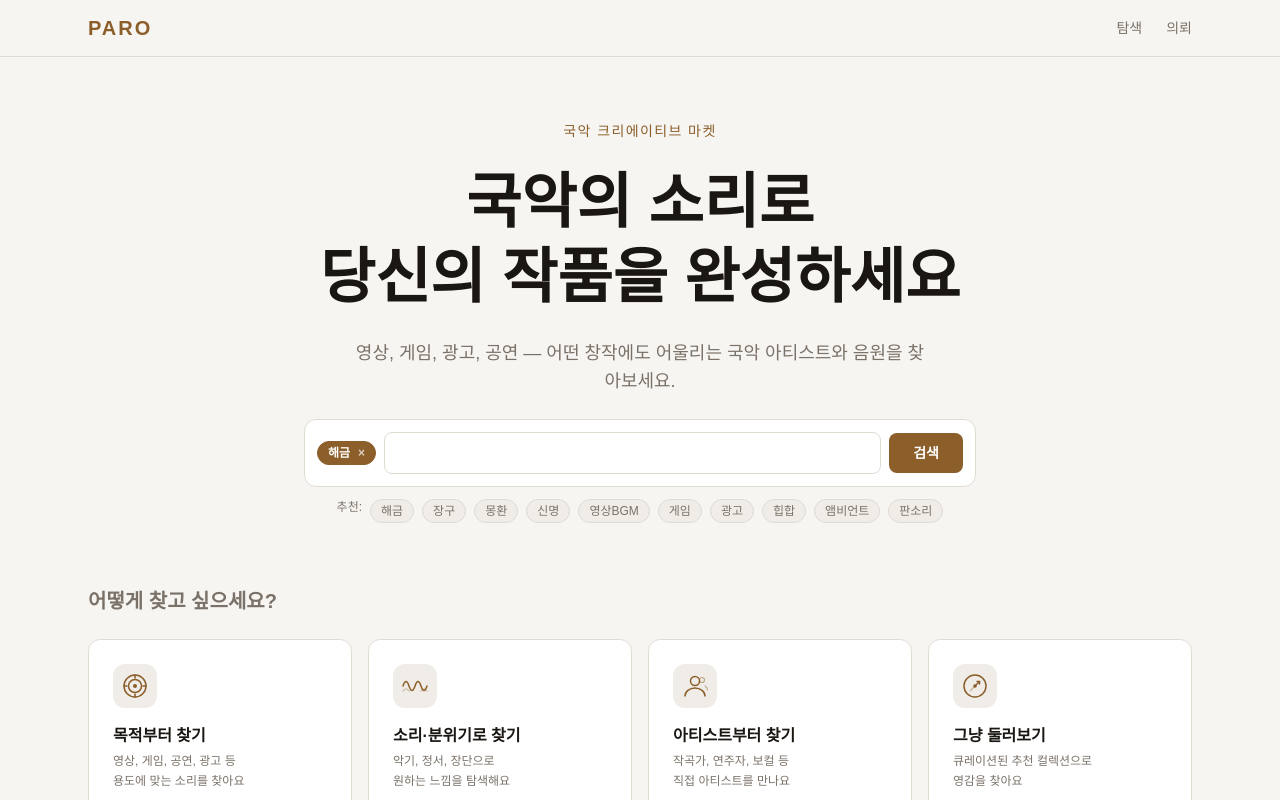
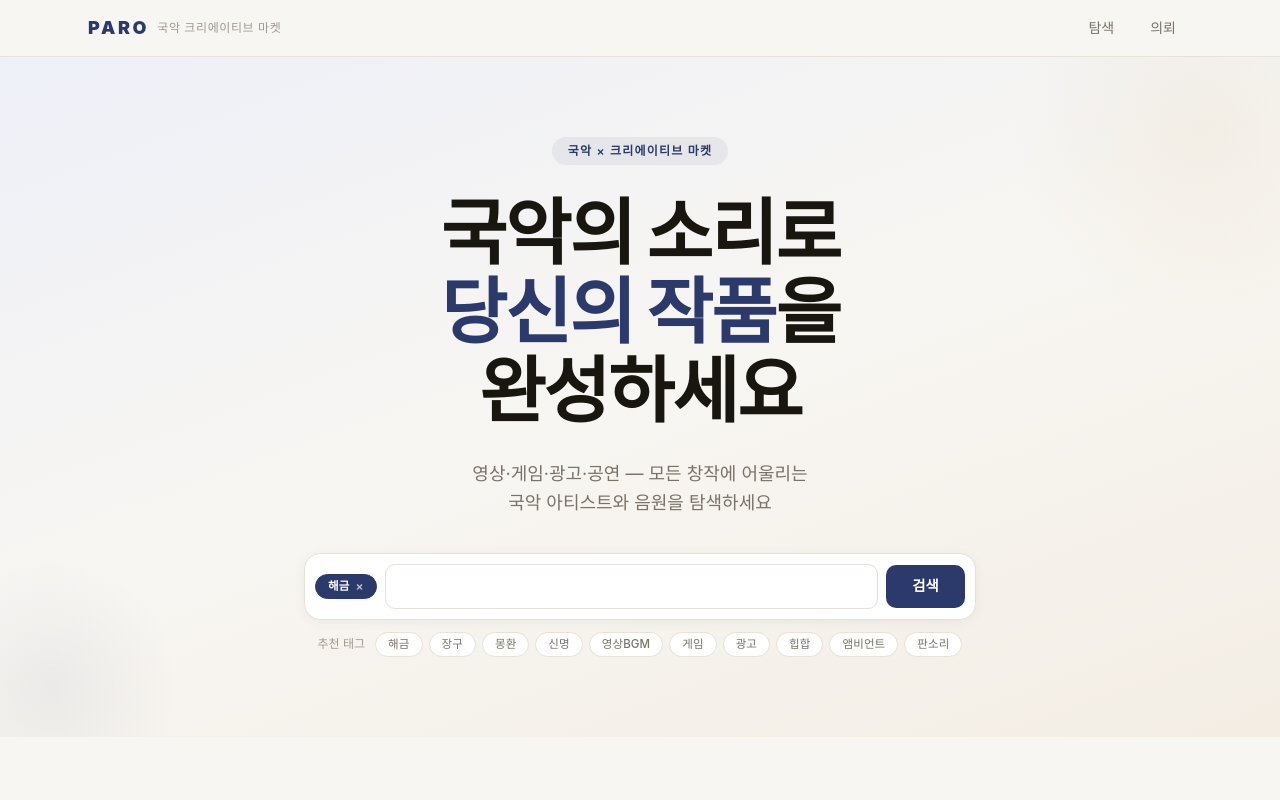
Before and after one commit to hohan6614-ship-it/paro-app, a Next.js app: page / in a window 1280 px wide. Both pictures are taken after a click on the button "해금". Shown: the top 800 px of the page. Built offline with nearby package versions, Linux system fonts and the light colour scheme; no server answers; the database is empty.

Commit message:
design: 전체 UI 재구성 — 인디고/금빛 색감, SVG 카드, 히어로 그라디언트

```diff
--- a/app/globals.css
+++ b/app/globals.css
@@ -1,41 +1,50 @@
 @import "tailwindcss";
 
 :root {
-  --bg: #f7f5f2;
-  --surface: #ffffff;
-  --surface2: #f0ede8;
-  --border: #e0dbd3;
-  --accent: #8b5e2a;
-  --accent2: #a87040;
-  --text: #1a1612;
-  --muted: #7a7268;
+  --bg:       #f8f6f2;
+  --surface:  #ffffff;
+  --surface2: #f1ede8;
+  --border:   #e6e1d9;
+  --accent:   #2b3a6b;       /* 딥 인디고 */
+  --accent2:  #3d4f8a;
+  --gold:     #b8914a;       /* 금빛 포인트 */
+  --gold2:    #d4a85a;
+  --text:     #18160f;
+  --muted:    #7a7268;
+  --muted2:   #a09890;
 }
+
+* { box-sizing: border-box; }
 
 body {
   background-color: var(--bg);
   color: var(--text);
-  font-family: 'Pretendard', 'Apple SD Gothic Neo', sans-serif;
+  font-family: 'Pretendard', 'Apple SD Gothic Neo', -apple-system, sans-serif;
+  -webkit-font-smoothing: antialiased;
 }
 
+/* ── 태그 ── */
 .tag {
   display: inline-flex;
   align-items: center;
-  padding: 2px 10px;
+  padding: 3px 12px;
   border-radius: 9999px;
-  font-size: 0.75rem;
+  font-size: 0.72rem;
+  font-weight: 500;
+  letter-spacing: 0.01em;
   border: 1px solid var(--border);
   color: var(--muted);
-  background: var(--surface2);
+  background: var(--surface);
   cursor: pointer;
   transition: all 0.15s;
   user-select: none;
+  white-space: nowrap;
 }
-
 .tag:hover {
   border-color: var(--accent);
   color: var(--accent);
+  background: #eef0f8;
 }
-
 .tag.active {
   background: var(--accent);
   border-color: var(--accent);
@@ -43,59 +52,71 @@ body {
   font-weight: 600;
 }
 
+/* ── 카드 ── */
 .card {
   background: var(--surface);
   border: 1px solid var(--border);
-  border-radius: 12px;
+  border-radius: 14px;
   overflow: hidden;
-  transition: border-color 0.15s, box-shadow 0.15s;
+  transition: box-shadow 0.2s, border-color 0.2s, transform 0.15s;
+}
+.card:hover {
+  border-color: #c8c0b4;
+  box-shadow: 0 4px 24px rgba(0,0,0,0.07);
+  transform: translateY(-1px);
 }
 
-.card:hover {
-  border-color: var(--accent);
-  box-shadow: 0 2px 16px rgba(139, 94, 42, 0.08);
-}
-
+/* ── 버튼 ── */
 .btn-primary {
   background: var(--accent);
   color: #ffffff;
   font-weight: 700;
-  padding: 10px 24px;
-  border-radius: 8px;
-  transition: background 0.15s;
+  font-size: 0.9rem;
+  padding: 11px 26px;
+  border-radius: 10px;
+  transition: background 0.15s, transform 0.1s;
+  letter-spacing: 0.01em;
 }
-
 .btn-primary:hover {
   background: var(--accent2);
+  transform: translateY(-1px);
 }
-
 .btn-outline {
-  border: 1px solid var(--border);
+  border: 1.5px solid var(--border);
   color: var(--muted);
-  padding: 10px 24px;
-  border-radius: 8px;
+  font-size: 0.9rem;
+  padding: 11px 26px;
+  border-radius: 10px;
   transition: all 0.15s;
 }
-
 .btn-outline:hover {
   border-color: var(--accent);
   color: var(--accent);
+  background: #eef0f8;
 }
 
+/* ── 폼 인풋 ── */
 input, textarea, select {
   background: var(--surface);
-  border: 1px solid var(--border);
+  border: 1.5px solid var(--border);
   color: var(--text);
-  border-radius: 8px;
-  padding: 10px 14px;
+  border-radius: 10px;
+  padding: 11px 15px;
+  font-size: 0.9rem;
   outline: none;
-  transition: border-color 0.15s;
+  transition: border-color 0.15s, box-shadow 0.15s;
+  width: 100%;
+}
+input:focus, textarea:focus, select:focus {
+  border-color: var(--accent);
+  box-shadow: 0 0 0 3px rgba(43,58,107,0.08);
+}
+input::placeholder, textarea::placeholder {
+  color: var(--muted2);
 }
 
-input:focus, textarea:focus, select:focus {
-  border-color: var(--accent);
+/* ── 구분선 ── */
+.divider {
+  border: none;
+  border-top: 1px solid var(--border);
 }
-
-input::placeholder, textarea::placeholder {
-  color: var(--muted);
-}
--- a/app/page.tsx
+++ b/app/page.tsx
@@ -4,24 +4,37 @@ import CollectionSection from '@/components/CollectionSection'
 
 export default function Home() {
   return (
-    <div className="max-w-6xl mx-auto px-6 py-16 flex flex-col gap-16">
-      <section className="flex flex-col items-center gap-6 text-center">
-        <p className="text-sm tracking-widest uppercase" style={{ color: 'var(--accent)' }}>
-          국악 크리에이티브 마켓
-        </p>
-        <h1 className="text-4xl md:text-6xl font-black leading-tight">
-          국악의 소리로<br />당신의 작품을 완성하세요
-        </h1>
-        <p className="text-lg max-w-xl" style={{ color: 'var(--muted)' }}>
-          영상, 게임, 광고, 공연 — 어떤 창작에도 어울리는 국악 아티스트와 음원을 찾아보세요.
-        </p>
-        <div className="w-full max-w-2xl">
-          <SearchBar />
+    <div className="flex flex-col">
+      {/* Hero */}
+      <section className="relative overflow-hidden">
+        {/* 배경 장식 */}
+        <div className="absolute inset-0 pointer-events-none" style={{ background: 'linear-gradient(160deg, #eef0f8 0%, #f8f6f2 50%, #f3ede4 100%)' }} />
+        <div className="absolute top-0 right-0 w-96 h-96 rounded-full pointer-events-none" style={{ background: 'radial-gradient(circle, rgba(184,145,74,0.08) 0%, transparent 70%)', transform: 'translate(30%, -30%)' }} />
+        <div className="absolute bottom-0 left-0 w-64 h-64 rounded-full pointer-events-none" style={{ background: 'radial-gradient(circle, rgba(43,58,107,0.06) 0%, transparent 70%)', transform: 'translate(-30%, 30%)' }} />
+
+        <div className="relative max-w-6xl mx-auto px-6 py-20 flex flex-col items-center gap-7 text-center">
+          <div className="flex items-center gap-2 px-4 py-1.5 rounded-full text-xs font-semibold tracking-widest uppercase" style={{ background: 'rgba(43,58,107,0.07)', color: 'var(--accent)' }}>
+            국악 × 크리에이티브 마켓
+          </div>
+          <h1 className="text-5xl md:text-7xl font-black leading-[1.1] tracking-tight">
+            국악의 소리로<br />
+            <span style={{ color: 'var(--accent)' }}>당신의 작품</span>을<br />
+            완성하세요
+          </h1>
+          <p className="text-base md:text-lg max-w-lg leading-relaxed" style={{ color: 'var(--muted)' }}>
+            영상·게임·광고·공연 — 모든 창작에 어울리는<br />국악 아티스트와 음원을 탐색하세요
+          </p>
+          <div className="w-full max-w-2xl mt-2">
+            <SearchBar />
+          </div>
         </div>
       </section>
 
-      <EntryCards />
-      <CollectionSection />
+      {/* 하단 섹션들 */}
+      <div className="max-w-6xl mx-auto px-6 pb-20 flex flex-col gap-20 w-full">
+        <EntryCards />
+        <CollectionSection />
+      </div>
     </div>
   )
 }
--- a/components/EntryCards.tsx
+++ b/components/EntryCards.tsx
@@ -3,105 +3,74 @@ import { useRouter } from 'next/navigation'
 
 function IconTarget() {
   return (
-    <svg width="28" height="28" viewBox="0 0 28 28" fill="none">
-      <circle cx="14" cy="14" r="11" stroke="currentColor" strokeWidth="1.5"/>
-      <circle cx="14" cy="14" r="6.5" stroke="currentColor" strokeWidth="1.5"/>
-      <circle cx="14" cy="14" r="2" fill="currentColor"/>
-      <line x1="14" y1="3" x2="14" y2="6" stroke="currentColor" strokeWidth="1.5" strokeLinecap="round"/>
-      <line x1="14" y1="22" x2="14" y2="25" stroke="currentColor" strokeWidth="1.5" strokeLinecap="round"/>
-      <line x1="3" y1="14" x2="6" y2="14" stroke="currentColor" strokeWidth="1.5" strokeLinecap="round"/>
-      <line x1="22" y1="14" x2="25" y2="14" stroke="currentColor" strokeWidth="1.5" strokeLinecap="round"/>
+    <svg width="22" height="22" viewBox="0 0 24 24" fill="none" stroke="currentColor" strokeWidth="1.6" strokeLinecap="round">
+      <circle cx="12" cy="12" r="9"/>
+      <circle cx="12" cy="12" r="4.5"/>
+      <circle cx="12" cy="12" r="1.5" fill="currentColor" stroke="none"/>
+      <line x1="12" y1="3" x2="12" y2="5.5"/>
+      <line x1="12" y1="18.5" x2="12" y2="21"/>
+      <line x1="3" y1="12" x2="5.5" y2="12"/>
+      <line x1="18.5" y1="12" x2="21" y2="12"/>
     </svg>
   )
 }
 
 function IconWave() {
   return (
-    <svg width="28" height="28" viewBox="0 0 28 28" fill="none">
-      <path d="M2 14 C4 8, 6 8, 8 14 C10 20, 12 20, 14 14 C16 8, 18 8, 20 14 C22 20, 24 20, 26 14"
-        stroke="currentColor" strokeWidth="1.5" strokeLinecap="round" strokeLinejoin="round"/>
-      <path d="M2 19 C4 16, 6 16, 8 19"
-        stroke="currentColor" strokeWidth="1.2" strokeLinecap="round" strokeOpacity="0.4"/>
-      <path d="M20 19 C22 16, 24 16, 26 19"
-        stroke="currentColor" strokeWidth="1.2" strokeLinecap="round" strokeOpacity="0.4"/>
+    <svg width="22" height="22" viewBox="0 0 24 24" fill="none" stroke="currentColor" strokeWidth="1.6" strokeLinecap="round" strokeLinejoin="round">
+      <path d="M2 12 C4 6, 6 6, 8 12 C10 18, 12 18, 14 12 C16 6, 18 6, 20 12 C21 15, 22 16, 22 17"/>
+      <path d="M2 17 C3.5 14.5, 5 14.5, 6.5 17" opacity="0.4"/>
     </svg>
   )
 }
 
 function IconPerson() {
   return (
-    <svg width="28" height="28" viewBox="0 0 28 28" fill="none">
-      <circle cx="14" cy="9" r="4.5" stroke="currentColor" strokeWidth="1.5"/>
-      <path d="M4 24C4 19.582 8.477 16 14 16C19.523 16 24 19.582 24 24"
-        stroke="currentColor" strokeWidth="1.5" strokeLinecap="round"/>
-      <circle cx="21" cy="8" r="2.5" stroke="currentColor" strokeWidth="1.2" strokeOpacity="0.5"/>
-      <path d="M24 14C25.5 14.8 26.5 16.3 26.5 18" stroke="currentColor" strokeWidth="1.2" strokeLinecap="round" strokeOpacity="0.5"/>
+    <svg width="22" height="22" viewBox="0 0 24 24" fill="none" stroke="currentColor" strokeWidth="1.6" strokeLinecap="round">
+      <circle cx="10" cy="8" r="4"/>
+      <path d="M2 21C2 17.134 5.582 14 10 14"/>
+      <circle cx="18" cy="8" r="2.5" opacity="0.45"/>
+      <path d="M21 21C21 18.8 19.7 17 18 17" opacity="0.45"/>
     </svg>
   )
 }
 
-function IconCompass() {
+function IconGrid() {
   return (
-    <svg width="28" height="28" viewBox="0 0 28 28" fill="none">
-      <circle cx="14" cy="14" r="11" stroke="currentColor" strokeWidth="1.5"/>
-      <circle cx="14" cy="14" r="1.8" fill="currentColor"/>
-      {/* 북동 화살표 */}
-      <path d="M14 14 L18.5 9.5" stroke="currentColor" strokeWidth="1.5" strokeLinecap="round"/>
-      <path d="M16 9.5 L18.5 9.5 L18.5 12" stroke="currentColor" strokeWidth="1.5" strokeLinecap="round" strokeLinejoin="round"/>
-      {/* 남서 꼬리 */}
-      <path d="M14 14 L9.5 18.5" stroke="currentColor" strokeWidth="1.5" strokeLinecap="round" strokeOpacity="0.4"/>
+    <svg width="22" height="22" viewBox="0 0 24 24" fill="none" stroke="currentColor" strokeWidth="1.6" strokeLinecap="round" strokeLinejoin="round">
+      <rect x="3" y="3" width="7" height="7" rx="1.5"/>
+      <rect x="14" y="3" width="7" height="7" rx="1.5"/>
+      <rect x="3" y="14" width="7" height="7" rx="1.5"/>
+      <rect x="14" y="14" width="7" height="7" rx="1.5"/>
     </svg>
   )
 }
 
 const entries = [
-  {
-    title: '목적부터 찾기',
-    desc: '영상, 게임, 공연, 광고 등\n용도에 맞는 소리를 찾아요',
-    Icon: IconTarget,
-    href: '/search?axis=purpose',
-  },
-  {
-    title: '소리·분위기로 찾기',
-    desc: '악기, 정서, 장단으로\n원하는 느낌을 탐색해요',
-    Icon: IconWave,
-    href: '/search?axis=sound',
-  },
-  {
-    title: '아티스트부터 찾기',
-    desc: '작곡가, 연주자, 보컬 등\n직접 아티스트를 만나요',
-    Icon: IconPerson,
-    href: '/search?tab=artist',
-  },
-  {
-    title: '그냥 둘러보기',
-    desc: '큐레이션된 추천 컬렉션으로\n영감을 찾아요',
-    Icon: IconCompass,
-    href: '/search?tab=all',
-  },
+  { title: '목적부터 찾기',      desc: '영상, 게임, 공연, 광고 등\n용도에 맞는 소리를 찾아요', Icon: IconTarget, href: '/search?axis=purpose', color: '#eef0f8', iconColor: '#2b3a6b' },
+  { title: '소리·분위기로 찾기', desc: '악기, 정서, 장단으로\n원하는 느낌을 탐색해요',     Icon: IconWave,   href: '/search?axis=sound',   color: '#f3ede4', iconColor: '#8b5e2a' },
+  { title: '아티스트부터 찾기',  desc: '작곡가, 연주자, 보컬 등\n직접 아티스트를 만나요',  Icon: IconPerson, href: '/search?tab=artist',   color: '#edf5f0', iconColor: '#2a6b4a' },
+  { title: '그냥 둘러보기',      desc: '큐레이션된 추천 컬렉션으로\n영감을 찾아요',         Icon: IconGrid,   href: '/search?tab=all',     color: '#f5eef5', iconColor: '#6b2a6b' },
 ]
 
 export default function EntryCards() {
   const router = useRouter()
   return (
-    <section>
-      <h2 className="text-xl font-bold mb-6" style={{ color: 'var(--muted)' }}>어떻게 찾고 싶으세요?</h2>
-      <div className="grid grid-cols-2 md:grid-cols-4 gap-4">
+    <section className="mt-16">
+      <div className="flex items-center justify-between mb-6">
+        <h2 className="text-lg font-bold" style={{ color: 'var(--text)' }}>어떻게 찾고 싶으세요?</h2>
+      </div>
+      <div className="grid grid-cols-2 md:grid-cols-4 gap-3">
         {entries.map(e => (
-          <button
-            key={e.title}
-            onClick={() => router.push(e.href)}
-            className="card p-6 text-left flex flex-col gap-4 hover:cursor-pointer group"
-          >
-            <div
-              className="w-11 h-11 rounded-xl flex items-center justify-center transition-colors"
-              style={{ background: 'var(--surface2)', color: 'var(--accent)' }}
-            >
+          <button key={e.title} onClick={() => router.push(e.href)}
+            className="card p-5 text-left flex flex-col gap-4 cursor-pointer group">
+            <div className="w-10 h-10 rounded-xl flex items-center justify-center transition-transform group-hover:scale-110"
+              style={{ background: e.color, color: e.iconColor }}>
               <e.Icon />
             </div>
             <div>
-              <p className="font-bold text-base">{e.title}</p>
-              <p className="text-xs mt-1 whitespace-pre-line leading-relaxed" style={{ color: 'var(--muted)' }}>{e.desc}</p>
+              <p className="font-bold text-sm leading-snug">{e.title}</p>
+              <p className="text-xs mt-1.5 whitespace-pre-line leading-relaxed" style={{ color: 'var(--muted)' }}>{e.desc}</p>
             </div>
           </button>
         ))}
--- a/components/Nav.tsx
+++ b/components/Nav.tsx
@@ -5,22 +5,26 @@ import { usePathname } from 'next/navigation'
 export default function Nav() {
   const pathname = usePathname()
   return (
-    <header style={{ borderBottom: '1px solid var(--border)', background: 'var(--bg)' }} className="sticky top-0 z-50">
-      <div className="max-w-6xl mx-auto px-6 h-14 flex items-center justify-between">
-        <Link href="/" className="text-xl font-black tracking-widest" style={{ color: 'var(--accent)' }}>
-          PARO
+    <header className="sticky top-0 z-50" style={{ background: 'rgba(248,246,242,0.85)', backdropFilter: 'blur(12px)', borderBottom: '1px solid var(--border)' }}>
+      <div className="max-w-6xl mx-auto px-6 h-15 flex items-center justify-between" style={{ height: '56px' }}>
+        <Link href="/" className="flex items-center gap-2">
+          <span className="text-lg font-black tracking-[0.15em]" style={{ color: 'var(--accent)' }}>PARO</span>
+          <span className="text-xs font-medium hidden sm:block" style={{ color: 'var(--muted2)', letterSpacing: '0.05em' }}>국악 크리에이티브 마켓</span>
         </Link>
-        <nav className="flex gap-6 text-sm" style={{ color: 'var(--muted)' }}>
-          <Link href="/search"
-            className="transition-colors"
-            style={{ color: pathname.startsWith('/search') ? 'var(--accent)' : 'var(--muted)' }}>
-            탐색
-          </Link>
-          <Link href="/search?tab=commission"
-            className="transition-colors hover:text-[--accent]"
-            style={{ color: 'var(--muted)' }}>
-            의뢰
-          </Link>
+        <nav className="flex items-center gap-1">
+          {[
+            { href: '/search', label: '탐색' },
+            { href: '/search?tab=commission', label: '의뢰' },
+          ].map(({ href, label }) => (
+            <Link key={label} href={href}
+              className="px-4 py-1.5 rounded-full text-sm font-medium transition-all"
+              style={{
+                color: pathname.startsWith('/search') && href.startsWith('/search') ? 'var(--accent)' : 'var(--muted)',
+                background: pathname.startsWith('/search') && href === '/search' ? '#eef0f8' : 'transparent',
+              }}>
+              {label}
+            </Link>
+          ))}
         </nav>
       </div>
     </header>
--- a/components/SearchBar.tsx
+++ b/components/SearchBar.tsx
@@ -10,10 +10,8 @@ export default function SearchBar() {
   const inputRef = useRef<HTMLInputElement>(null)
 
   function addTag(word: string) {
-    const trimmed = word.trim()
-    if (trimmed && !tags.includes(trimmed)) {
-      setTags(prev => [...prev, trimmed])
-    }
+    const t = word.trim()
+    if (t && !tags.includes(t)) setTags(prev => [...prev, t])
     setInput('')
   }
 
@@ -22,35 +20,26 @@ export default function SearchBar() {
       e.preventDefault()
       if (input.trim()) addTag(input)
     }
-    if (e.key === 'Backspace' && !input && tags.length) {
-      setTags(prev => prev.slice(0, -1))
-    }
-  }
-
-  function removeTag(tag: string) {
-    setTags(prev => prev.filter(t => t !== tag))
+    if (e.key === 'Backspace' && !input && tags.length) setTags(prev => prev.slice(0, -1))
   }
 
   function handleSearch() {
-    const allTags = input.trim() ? [...tags, input.trim()] : tags
-    if (!allTags.length) {
-      router.push('/search')
-      return
-    }
-    router.push(`/search?tags=${encodeURIComponent(allTags.join(','))}`)
+    const all = input.trim() ? [...tags, input.trim()] : tags
+    router.push(all.length ? `/search?tags=${encodeURIComponent(all.join(','))}` : '/search')
   }
 
   return (
     <div className="flex flex-col gap-3">
       <div
-        className="flex flex-wrap items-center gap-2 p-3 rounded-xl cursor-text"
-        style={{ background: 'var(--surface)', border: '1px solid var(--border)' }}
+        className="flex flex-wrap items-center gap-2 p-2.5 rounded-2xl cursor-text transition-shadow"
+        style={{ background: 'var(--surface)', border: '1.5px solid var(--border)', boxShadow: '0 2px 12px rgba(0,0,0,0.05)' }}
         onClick={() => inputRef.current?.focus()}
       >
         {tags.map(tag => (
           <span key={tag} className="tag active flex items-center gap-1">
             {tag}
-            <button onClick={() => removeTag(tag)} className="ml-1 opacity-70 hover:opacity-100 text-xs">×</button>
+            <button onClick={e => { e.stopPropagation(); setTags(p => p.filter(t => t !== tag)) }}
+              className="ml-0.5 opacity-70 hover:opacity-100 text-xs leading-none">×</button>
           </span>
         ))}
         <input
@@ -58,17 +47,17 @@ export default function SearchBar() {
           value={input}
           onChange={e => setInput(e.target.value)}
           onKeyDown={handleKeyDown}
-          placeholder={tags.length ? '' : '해금, 몽환, 영상BGM... (스페이스/엔터로 태그 추가)'}
-          className="flex-1 min-w-[180px] bg-transparent border-none outline-none text-sm p-0"
-          style={{ color: 'var(--text)' }}
+          placeholder={tags.length ? '' : '해금, 몽환, 영상BGM... (스페이스·엔터로 태그 추가)'}
+          className="flex-1 min-w-[160px] border-none outline-none text-sm bg-transparent p-1"
+          style={{ color: 'var(--text)', boxShadow: 'none' }}
         />
-        <button onClick={handleSearch} className="btn-primary text-sm px-5 py-2 shrink-0">
+        <button onClick={handleSearch} className="btn-primary shrink-0 text-sm px-5 py-2">
           검색
         </button>
       </div>
 
-      <div className="flex flex-wrap gap-2 justify-center">
-        <span className="text-xs" style={{ color: 'var(--muted)' }}>추천:</span>
+      <div className="flex flex-wrap gap-1.5 justify-center items-center">
+        <span className="text-xs mr-1" style={{ color: 'var(--muted2)' }}>추천 태그</span>
         {SEARCH_SUGGESTIONS.map(s => (
           <button key={s} className="tag" onClick={() => addTag(s)}>{s}</button>
         ))}
```
Also changed, not shown: components/CollectionSection.tsx (+77 -99 lines), components/FilterPanel.tsx (+23 -30 lines), components/SearchResults.tsx (+47 -29 lines).
